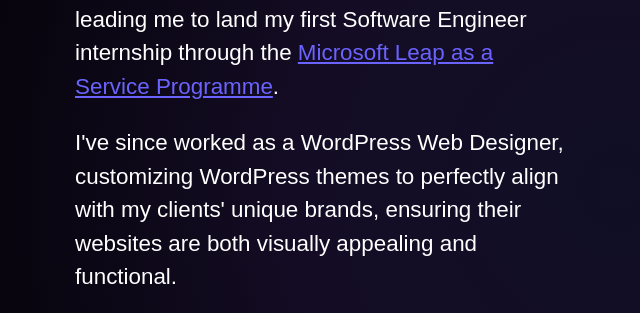
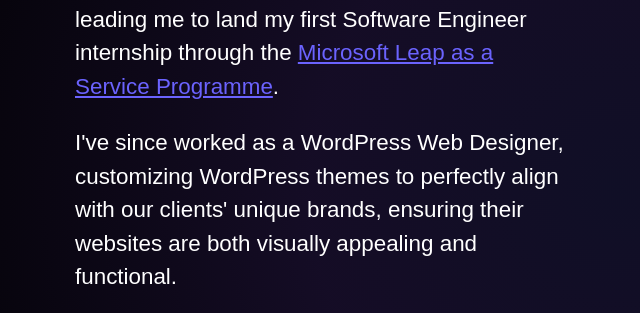
Before and after one commit to SashanaFarrier/sashanafarrier.github.io, a plain HTML site: page index.html in a window 1280 px wide. Shown: the part 1120-1433 px from the top of the page, 21-661 px from the left. Drawn offline with nearby package versions, Linux system fonts and the light colour scheme; a web font is replaced by a local one.

Commit message:
edit about section

```diff
--- a/index.html
+++ b/index.html
@@ -64,7 +64,7 @@
                 <div class="left-col">
                     <h2>About Me</h2>
                 <p>My journey into coding began when I first attempted to build a website from scratch. What started as curiosity quickly grew into a passion, leading me to land my first Software Engineer internship through the <a href="https://jamaica.loopnews.com/content/first-cohort-immersed-microsoft-leap-service" target="_blank"> Microsoft Leap as a Service Programme</a>.</p>
-                <p>I've since worked as a WordPress Web Designer, customizing WordPress themes to perfectly align with my clients' unique brands, ensuring their websites are both visually appealing and functional.</p>
+                <p>I've since worked as a WordPress Web Designer, customizing WordPress themes to perfectly align with our clients' unique brands, ensuring their websites are both visually appealing and functional.</p>
                 <p>While I’ve spent most of my time mastering frontend development, my current focus is on strengthening my backend skills, particularly with .NET Core and Entity Framework Core.</p>
                 <p>When I’m not coding, you’ll probably find me watching K-dramas, playing video games, or enjoying anime with my husband.</p>
                 </div>
```
